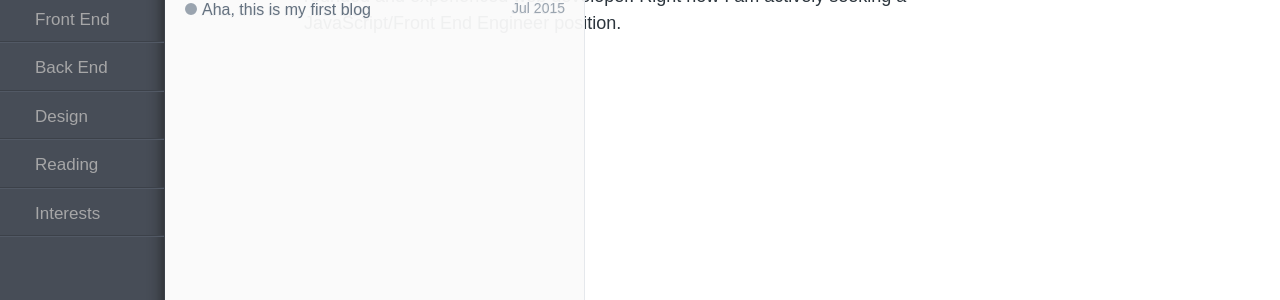
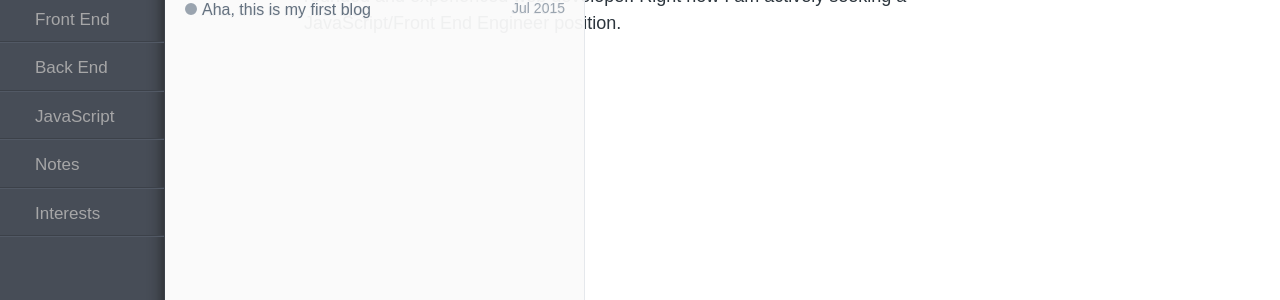
Before and after one commit to sbrina813/backup-blog, a Jekyll site: the page built from index.html, in a window 1280 px wide. Shown: the part 246-546 px from the top of the page. Built offline with Jekyll 4.4.1, drawn with Linux system fonts in a browser that asks for light colours; comment, search, counter and statistics services are not loaded.

Commit message:
Edit block names-the 2nd time

```diff
--- a/_layouts/index.html
+++ b/_layouts/index.html
@@ -20,8 +20,8 @@
           <li id="js-label1" class="tags__li tags-btn active">All Posts</li>
           <li id="js-label2" class="tags__li tags-btn">Front End</li>
           <li id="js-label3" class="tags__li tags-btn">Back End</li>
-          <li id="js-label4" class="tags__li tags-btn">Design</li>
-          <li id="js-label5" class="tags__li tags-btn">Reading</li>
+          <li id="js-label4" class="tags__li tags-btn">JavaScript</li>
+          <li id="js-label5" class="tags__li tags-btn">Notes</li>
           <li id="js-label6" class="tags__li tags-btn">Interests</li>
         </ul>
 
```
Also changed, not shown: 1 other file.
